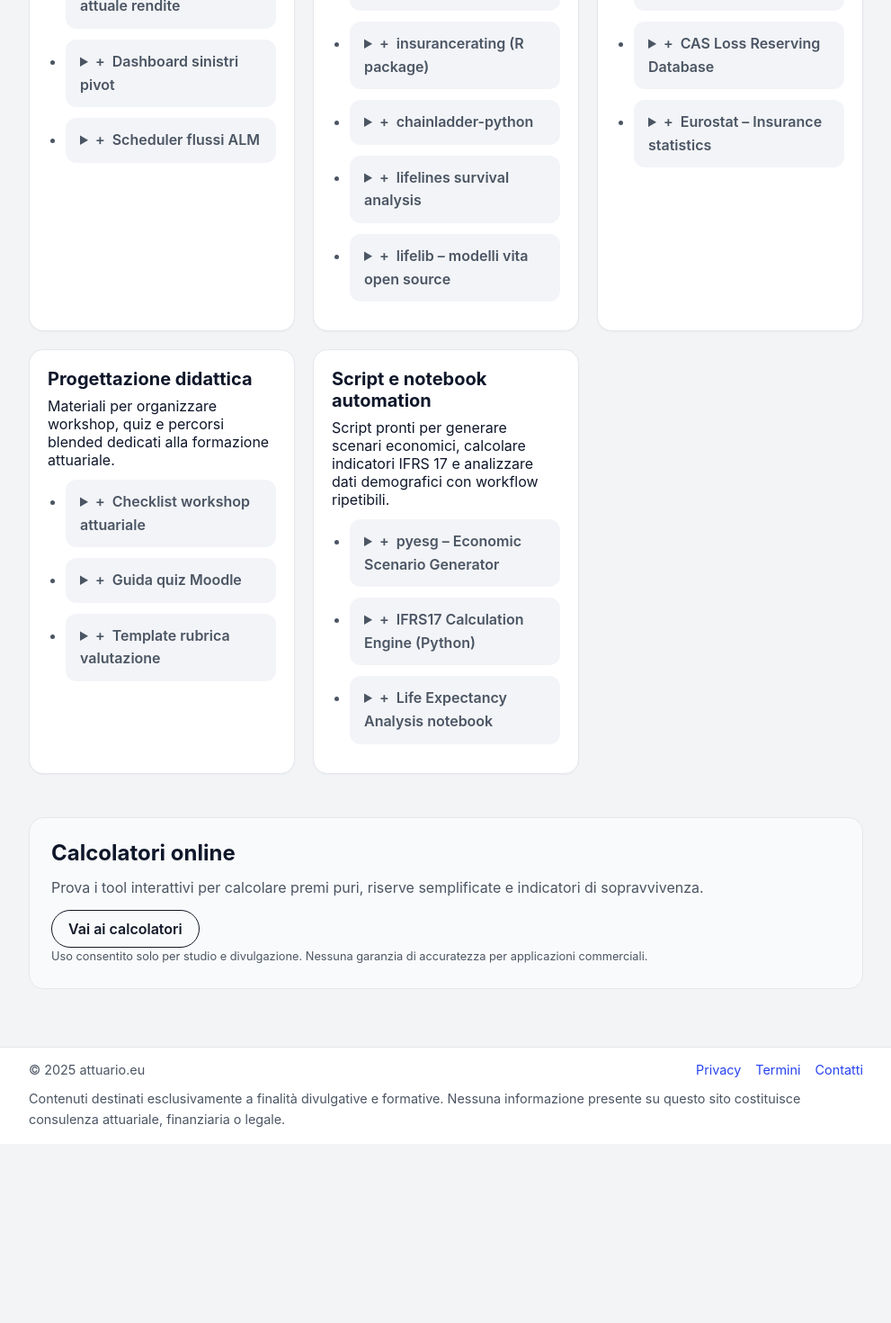
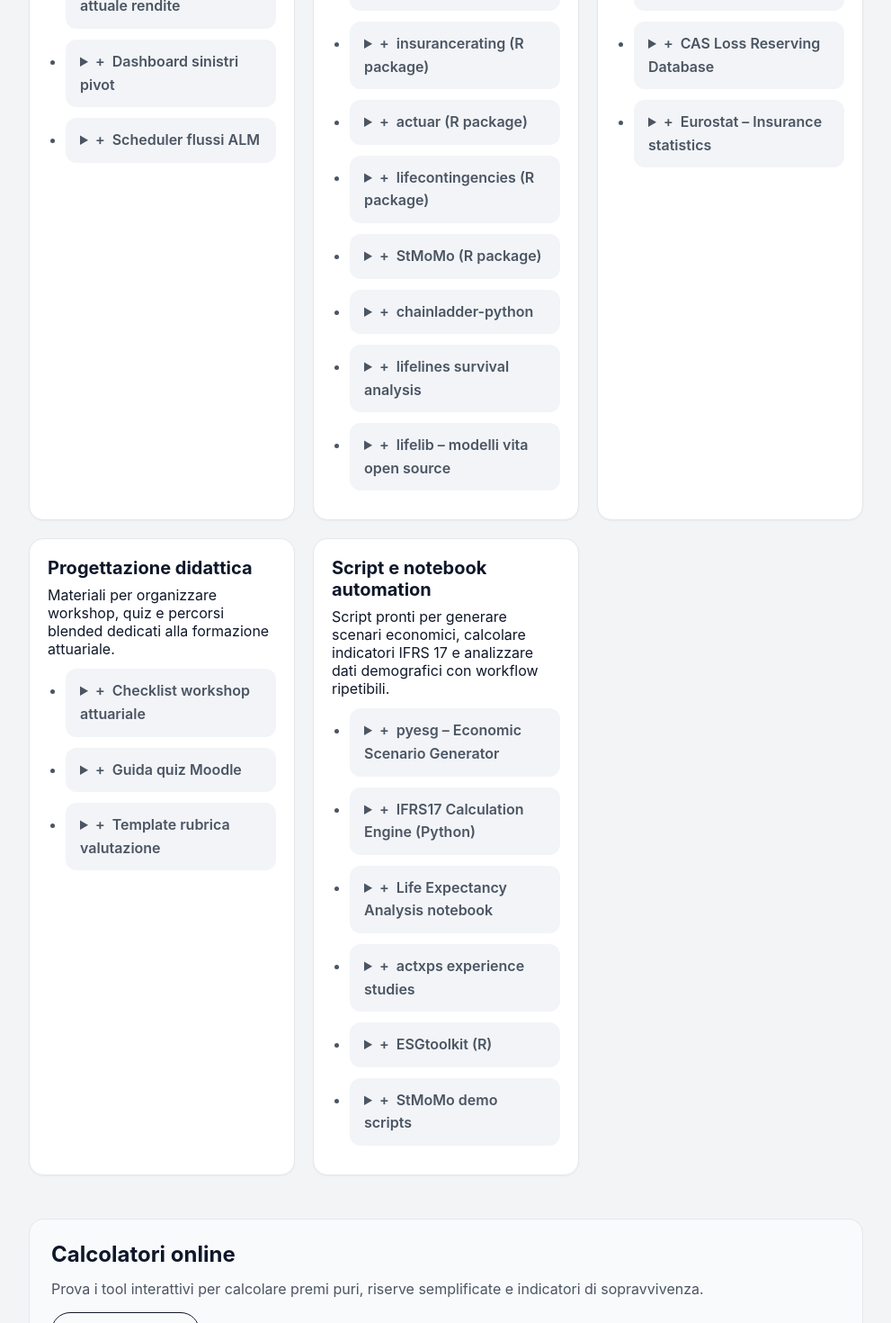
Before and after one commit to pietroscik/attuario-eu, a Next.js app: page /strumenti in a window 1280 px wide. Shown: the part 540-2010 px from the top of the page at 90% size, without its empty margins (144-1135 px from the left). Before the commit the page ends 1811 px from the top, so only its background shows below. Built offline with nearby package versions, Linux system fonts and the light colour scheme.

Commit message:
Amplia le risorse attuariali open source

```diff
--- a/content/pages/strumenti.js
+++ b/content/pages/strumenti.js
@@ -41,6 +41,27 @@ export const TOOL_RESOURCES = [
         summary:
           "Pacchetto R per il pricing assicurativo con workflow riproducibili, regressioni generalizzate e metriche di performance integrate.",
         href: "https://github.com/MHaringa/insurancerating",
+        external: true,
+      },
+      {
+        label: "actuar (R package)",
+        summary:
+          "Manuale CRAN con funzioni per teoria del rischio, premi netti, simulazione di perdite e modelli di credibilità Bayesiana.",
+        href: "https://cran.r-project.org/package=actuar",
+        external: true,
+      },
+      {
+        label: "lifecontingencies (R package)",
+        summary:
+          "Toolkit per costruire tavole di mortalità, valorizzare assicurazioni vita e rendite e calcolare sensitività demografiche.",
+        href: "https://cran.r-project.org/package=lifecontingencies",
+        external: true,
+      },
+      {
+        label: "StMoMo (R package)",
+        summary:
+          "Framework per modellare la mortalità con approcci Lee-Carter, Cairns-Blake-Dowd e varianti coortali per proiezioni LOB.",
+        href: "https://github.com/amvillegas/StMoMo",
         external: true,
       },
       {
@@ -141,6 +162,27 @@ export const TOOL_RESOURCES = [
         href: "https://github.com/aarohip28/Life-Expectancy-Analysis",
         external: true,
       },
+      {
+        label: "actxps experience studies",
+        summary:
+          "Script R per costruire pipeline di experience study vita con estrazione dati, calcolo di tassi osservati/attesi e benchmark interattivi.",
+        href: "https://github.com/ActuarialVo/actxps",
+        external: true,
+      },
+      {
+        label: "ESGtoolkit (R)",
+        summary:
+          "Notebook e funzioni per generare scenari stocastici multi-fattore, calibrati a curve risk-free e volatilità storiche.",
+        href: "https://github.com/fcasados/ESGtoolkit",
+        external: true,
+      },
+      {
+        label: "StMoMo demo scripts",
+        summary:
+          "Esempi pratici per stimare modelli di mortalità, estrarre indicatori di longevità e produrre grafici di sensitività.",
+        href: "https://github.com/amvillegas/StMoMo/tree/master/vignettes",
+        external: true,
+      },
     ],
   },
 ];
```
